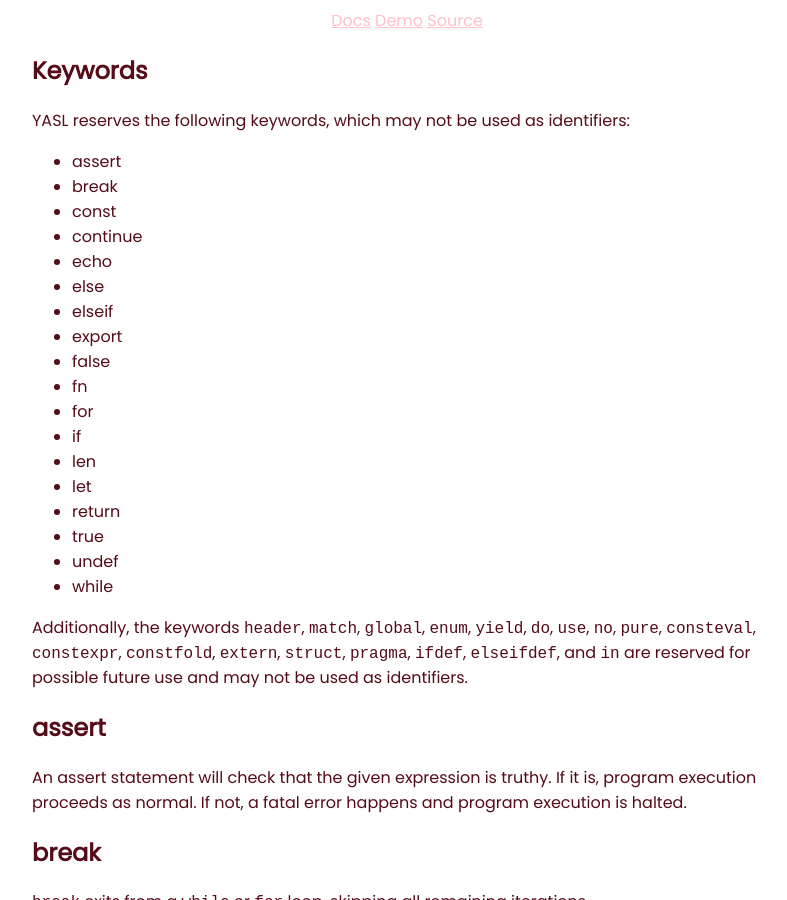
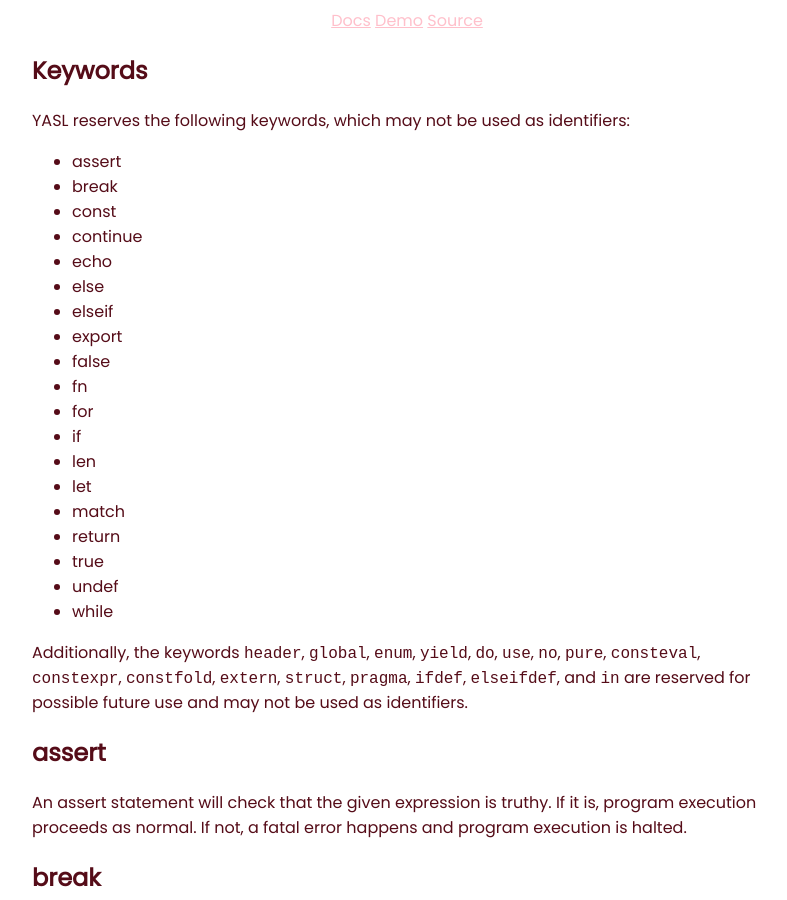
Before and after one commit to yasl-lang/docs, a Jekyll site: the page built from keywords.md, in a window 1280 px wide and 900 px high. Shown: the whole window, without its empty margins (233-1020 px from the left). Built offline with Jekyll 4.4.1, drawn with Linux system fonts in a browser that asks for light colours; our own code applies the rules of GitHub Pages for plain Markdown files; a script that is not in the unit is left out; some of the changed text lies outside the part shown.

```diff
--- a/keywords.md
+++ b/keywords.md
@@ -16,12 +16,13 @@ YASL reserves the following keywords, which may not be used as identifiers:
 * if
 * len
 * let
+* match
 * return
 * true
 * undef
 * while
 
-Additionally, the keywords `header`, `match`, `global`, `enum`, `yield`, `do`, `use`, `no`, `pure`, `consteval`, `constexpr`, `constfold`, `extern`, `struct`, `pragma`, `ifdef`, `elseifdef`, and `in` are reserved for possible future use and may not be used as identifiers.
+Additionally, the keywords `header`, `global`, `enum`, `yield`, `do`, `use`, `no`, `pure`, `consteval`, `constexpr`, `constfold`, `extern`, `struct`, `pragma`, `ifdef`, `elseifdef`, and `in` are reserved for possible future use and may not be used as identifiers.
 
 # assert
 An assert statement will check that the given expression is truthy. If it is, program execution proceeds as normal. If not, a fatal error happens and program execution is halted.
```
Also changed, not shown: other parts of keywords.md (+3 -0 lines).
